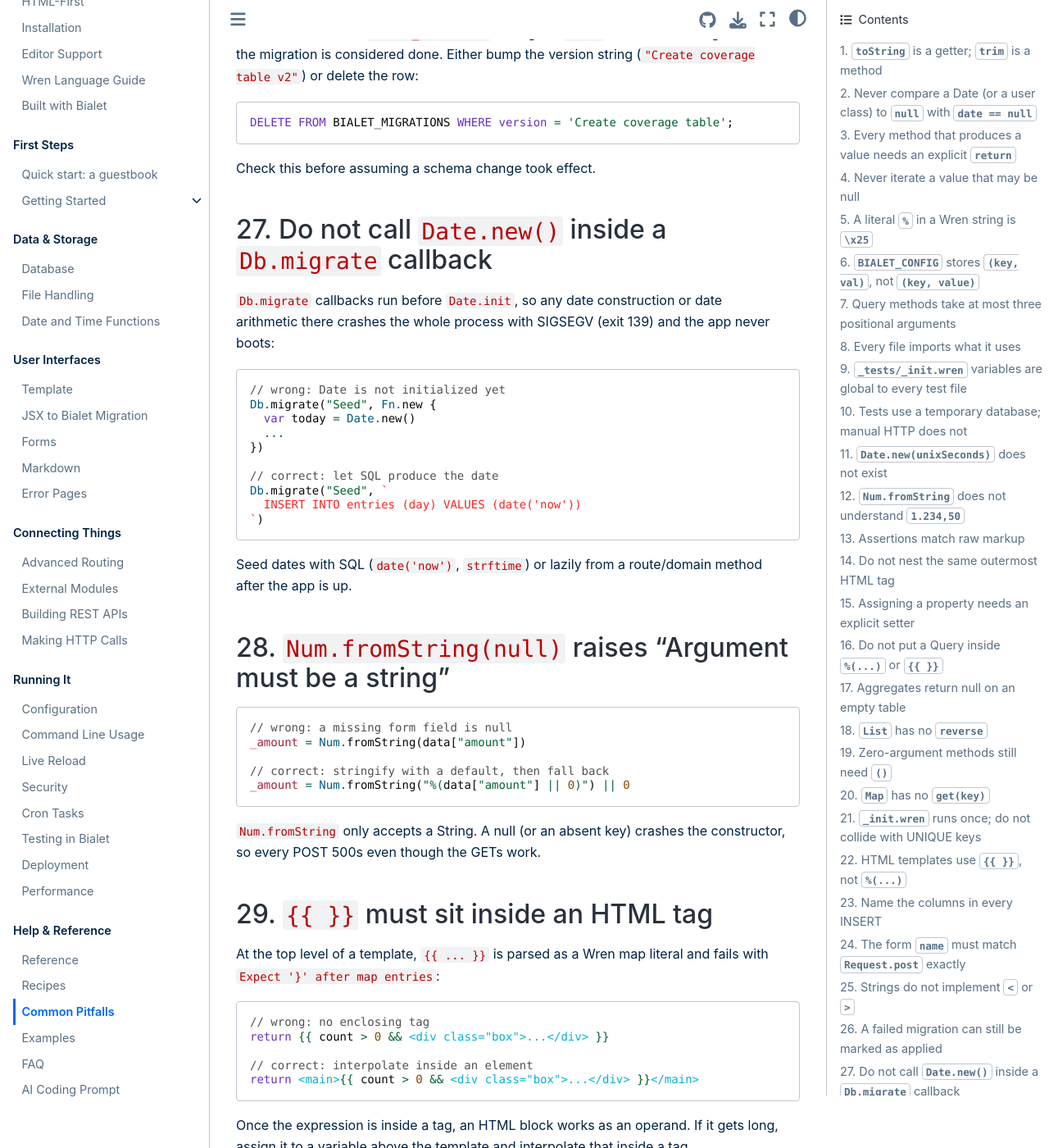
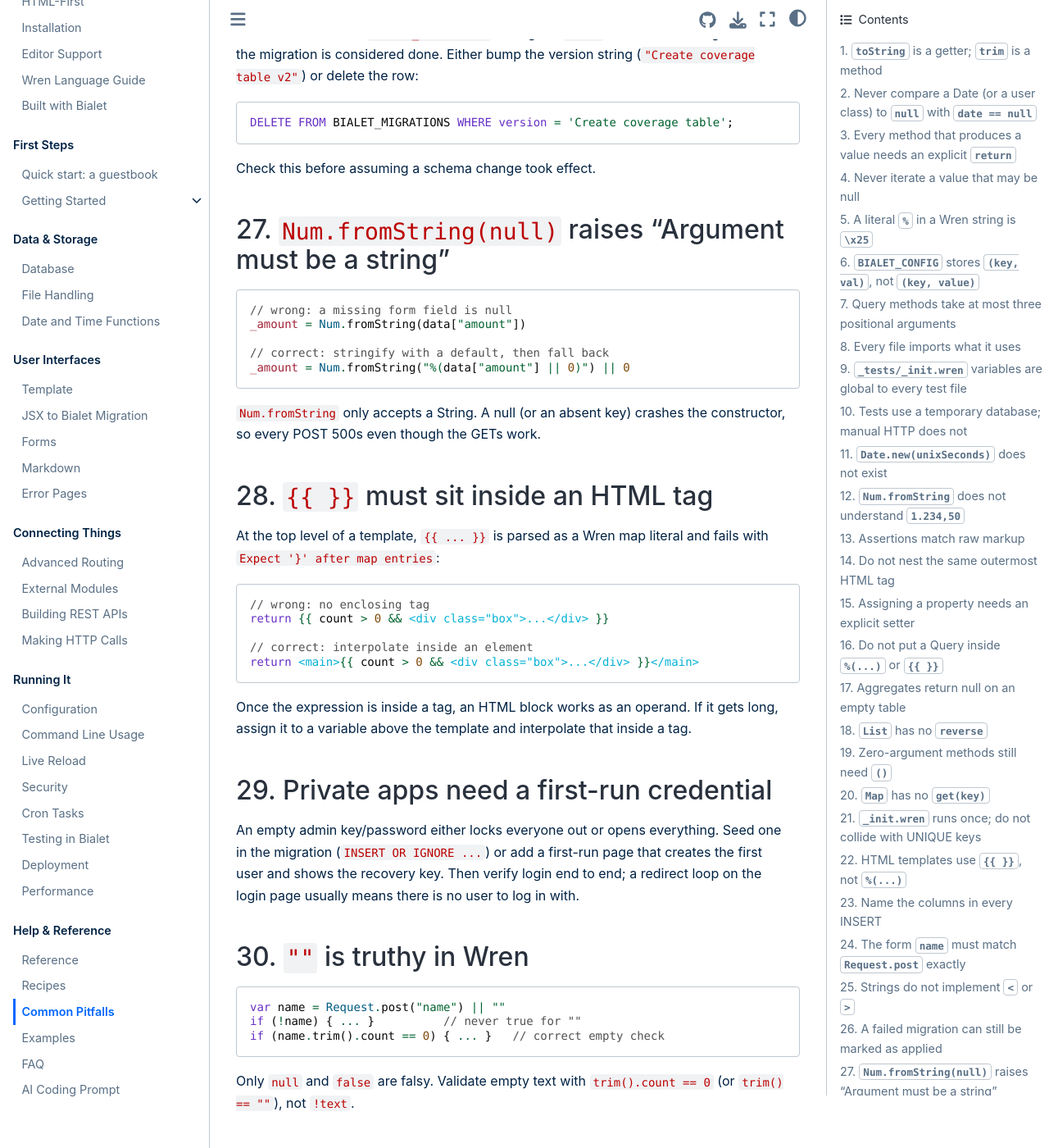
Before and after one commit to bialet/bialet, a Sphinx documentation site: the page built from docs/pitfalls.md, in a window 1280 px wide and 1400 px high, scrolled down 7335 px. Shown: the whole window at 82% size. Built offline with Sphinx 7.4.7 and the Sphinx Book theme 1.1.4, drawn with Linux system fonts in a browser that asks for light colours; the version number could not be read and is left out; some of the changed text lies outside the part shown.

Commit message:
test(db): prove Date.new works inside a Db.migrate callback
Date is initialized before any migration callback runs: Db.init ends with
Date.init() and every VM (requests, tests, migrations) first interprets
Response.init + Date.init(""). The crash the pitfall documented is gone, but
nothing in Db.migrate said so and no test covered it, so the doc kept
telling users to avoid Date there.

Spell the guarantee out next to Db.init in Db.migrate and add a regression
test that builds a Date, does date arithmetic, and seeds a row from a
callback. Remove the pitfall entry.

````diff
--- a/docs/pitfalls.md
+++ b/docs/pitfalls.md
@@ -299,29 +299,7 @@
 
 Check this before assuming a schema change took effect.
 
-## 27. Do not call `Date.new()` inside a `Db.migrate` callback
-
-`Db.migrate` callbacks run before `Date.init`, so any date construction or date
-arithmetic there crashes the whole process with SIGSEGV (exit 139) and the app
-never boots:
-
-```wren
-// wrong: Date is not initialized yet
-Db.migrate("Seed", Fn.new {
-  var today = Date.new()
-  ...
-})
-
-// correct: let SQL produce the date
-Db.migrate("Seed", `
-  INSERT INTO entries (day) VALUES (date('now'))
-`)
-```
-
-Seed dates with SQL (`date('now')`, `strftime`) or lazily from a route/domain
-method after the app is up.
-
-## 28. `Num.fromString(null)` raises "Argument must be a string"
+## 27. `Num.fromString(null)` raises "Argument must be a string"
 
 ```wren
 // wrong: a missing form field is null
````
Also changed, not shown: other parts of docs/pitfalls.md (+6 -6 lines), 2 other files.
